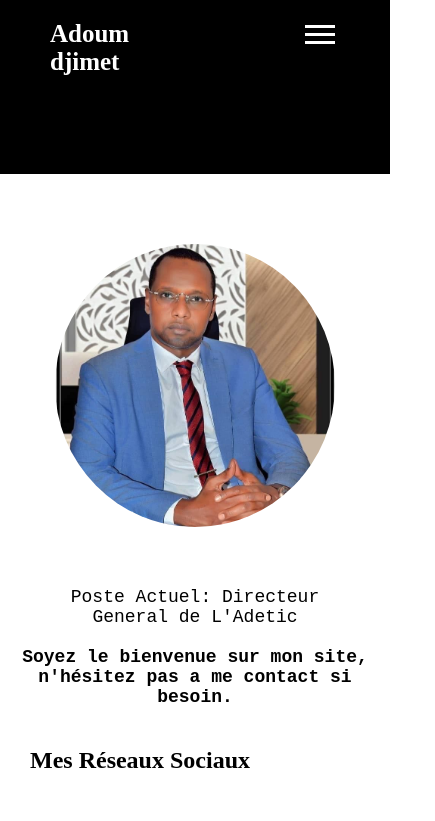
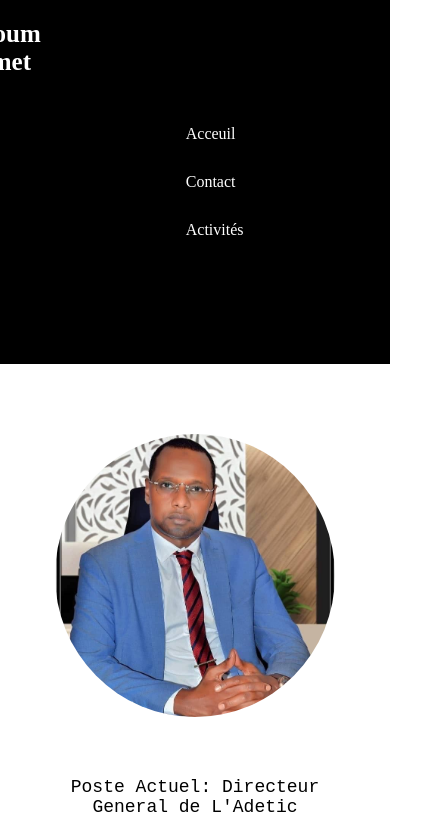
Before and after one commit to salah-barkai/adoum-djimet, a plain HTML site: page index.html in a window 390 px wide. Both pictures are taken after a click on the element 319 px from the left and 34 px from the top of the page. Shown: the top 821 px of the page, 435 px wide, since content can reach past the window. Drawn offline with nearby package versions, Linux system fonts and the light colour scheme.

Commit message:
Add files via upload

```diff
--- a/index.html
+++ b/index.html
@@ -4,13 +4,13 @@
     <meta charset="UTF-8">
     <meta name="viewport" content="width=device-width, initial-scale=1.0">
     <style>
-        *{
+        * {
             padding: 0px;
             margin: 0px;
             box-sizing: border-box;
             user-select: none;
+        }
 
-        }
         header {
             margin: 0px;
             padding: 10px;
@@ -20,15 +20,14 @@
             color: white;
         }
 
-        h1{
+        h1 {
             font-size: 25px;
             font-weight: bold;
             padding: 10px;
             margin: 10px;
-
         }
 
-        nav{
+        nav {
             display: flex;
             margin: auto;
             justify-content: center;
@@ -36,7 +35,6 @@
             padding: 10px;
             height: 100%;
             color: white;
-
         }
 
         ul {
@@ -54,7 +52,7 @@
             cursor: pointer;
         }
 
-        .burger{
+        .burger {
             padding: 7px;
             margin: 13px;
             cursor: pointer;
@@ -73,64 +71,49 @@
                 padding: 0px 50px;
             }
 
+            /* Styles for nav ul */
                 nav ul {
-                display: none;
+                    display: none; /* Caché par défaut sur les petits écrans */
                     flex-direction: column;
+                    background-color: black;
                     width: 100%;
-                background-color: black;
+                    margin: 0;
                     color: white;
+                    /* Réinitialiser les marges */
                 }
 
                 nav.show ul {
                     display: flex;
-                color: white;
+                    opacity: 1;
+                    height: 100%;
+                    padding: 100px;
+                    background-color: black;
+                    /* Afficher lorsque la classe 'show' est active */
                 }
 
-
-
-            nav.show {
-                display: inline-block;
-                width: 100%;
-                padding: auto;
-                margin: auto;
-                overflow: auto;
-                opacity: 1;
-                transition: ease 2.0;
-                background-color: black;
-                color: white;
-    }
 
 
 
             .burger {
                 display: block;
-
             }
 
             .trois {
                 background-color: white;
-
             }
 
-            .burger:hover + nav ul {
-                display: inline-block;
-
-
-            }
-
-            .Bienvenue{
+            .Bienvenue {
                 padding: 0px 30px;
                 display: flex;
                 flex-direction: column;
                 margin: 10px;
-
-            }
-            .Bienvenue h1{
-                padding: 0px 30px;
-
             }
 
-            .Bienvenue p{
+            .Bienvenue h1 {
+                padding: 0px 30px;
+            }
+
+            .Bienvenue p {
                 padding: 0px 30px;
             }
 
@@ -138,66 +121,66 @@
                 margin: 5px;
                 padding: 0px 30px;
                 justify-content: center;
-
             }
 
             .articles {
                 cursor: pointer;
                 display: flex;
-            flex-direction: column;}
+                flex-direction: column;
+            }
 
             iframe {
                 width: 400px;
             }
         }
 
-
-
         @media only screen and (max-width: 593px) {
             header {
                 padding: 0px 30px;
             }
 
+            /* Styles for nav ul */
             nav ul {
-                display: none;
+                    display: none; /* Caché par défaut sur les petits écrans */
                     flex-direction: column;
+                    background-color: black;
+                    width: 100%;
+                    margin: 0;
                     color: white;
+                    /* Réinitialiser les marges */
                 }
 
-            nav.show {
-                display: inline-block;
+                nav.show ul {
+                    display: flex;
+                    opacity: 1;
                     height: 100%;
-                width: 100%;
-                padding: auto;
-                margin: auto;
-                overflow: auto;
-                opacity: 1;
-                transition: ease 2.0;
+                    padding: 100px;
                     background-color: black;
-                color: white;
+                    /* Afficher lorsque la classe 'show' est active */
                 }
+
+
+
 
 
 
             .burger {
                 color: white;
                 display: block;
-
             }
 
-.Bienvenue{
+            .Bienvenue {
                 padding: 0px 30px;
                 display: flex;
                 flex-direction: column;
                 margin: 10px;
-
-            }
-            .Bienvenue h1{
-                padding: 0px 30px;
-
             }
 
-            .Bienvenue p{
+            .Bienvenue h1 {
+                padding: 0px 30px;
+            }
+
+            .Bienvenue p {
                 padding: 0px 30px;
             }
 
@@ -205,38 +188,36 @@
                 margin: 5px;
                 padding: 0px 30px;
                 justify-content: center;
-
             }
 
             .articles {
                 cursor: pointer;
                 display: flex;
-            flex-direction: column;}
+                flex-direction: column;
+            }
 
             iframe {
                 width: 280px;
             }
-
         }
 
         .Bienvenue {
-            margin:10px;
+            margin: 10px;
             justify-content: center;
             align-items: center;
             display: flex;
             flex-wrap: 3;
         }
 
-        .Bienvenue h1{
+        .Bienvenue h1 {
             margin: auto;
             align-items: center;
             justify-content: center;
             text-align: center;
             display: none;
-
         }
 
-        .Bienvenue img{
+        .Bienvenue img {
             margin: 10px;
             text-align: center;
             align-content: center;
@@ -256,20 +237,20 @@
             font-size: 18px;
             font-family: monospace;
         }
-        .contact p{
+
+        .contact p {
             display: flex;
             justify-content: center;
             align-items: center;
             text-align: center;
             margin: auto;
             padding: 10px;
+        }
 
-        }
-        h2{
+        h2 {
             margin: 20px;
             justify-content: center;
             padding: 10px;
-
         }
 
         .contact {
@@ -280,10 +261,11 @@
             display: flex;
             flex-wrap: 3;
             padding: 20px;
-            background-color:'whitesmoke';
+            background-color: 'whitesmoke';
             border-radius: 10px;
             width: auto;
         }
+
         .scolaire p {
             display: flex;
             justify-content: center;
@@ -292,7 +274,8 @@
             margin: auto;
             padding: 10px;
         }
-        .scolaire  {
+
+        .scolaire {
             justify-content: center;
             align-items: center;
             text-align: center;
@@ -300,7 +283,7 @@
             display: flex;
             flex-wrap: 3;
             padding: 20px;
-            background-color:'whitesmoke';
+            background-color: 'whitesmoke';
             border-radius: 10px;
             width: auto;
         }
@@ -311,12 +294,12 @@
             padding: 10px;
         }
 
-        .bienvenue2{
+        .bienvenue2 {
             margin: 10px;
             padding: 10px;
         }
 
-        .bienvenue2 p{
+        .bienvenue2 p {
             text-align: center;
             align-items: center;
             font-size: 18px;
@@ -333,11 +316,12 @@
             align-items: center;
         }
 
-        .footer{
+        .footer {
             background-color: black;
             color: whitesmoke;
             padding: 20px;
         }
+
         h4 {
             margin: 30px;
             padding: 10px;
@@ -397,6 +381,7 @@
 
 
 
+
     </style>
 </head>
 <body>
@@ -404,12 +389,12 @@
         <h1>Adoum djimet</h1>
         <nav>
             <ul>
-                <li id="Acceuil">Acceuil</li>
-                <li id="contact">Contacts</li>
+                <li id="acceuil">Acceuil</li>
+                <li id="contact">Contact</li>
                 <li id="info">Activités</li>
             </ul>
         </nav>
-        <div class="burger" id="burger">
+        <div class="burger">
             <div class="trois"></div>
             <div class="trois"></div>
             <div class="trois"></div>
@@ -469,11 +454,13 @@
     <!-- Your content goes here -->
     <script type="module" src="https://unpkg.com/ionicons@7.1.0/dist/ionicons/ionicons.esm.js"></script>
    <script nomodule src="https://unpkg.com/ionicons@7.1.0/dist/ionicons/ionicons.js"></script>
+       <script src="https://cdn.jsdelivr.net/npm/@popperjs/core@2.11.8/dist/umd/popper.min.js" integrity="sha384-I7E8VVD/ismYTF4hNIPjVp/Zjvgyol6VFvRkX/vR+Vc4jQkC+hVqc2pM8ODewa9r" crossorigin="anonymous"></script>
+      <script src="https://cdn.jsdelivr.net/npm/bootstrap@5.3.3/dist/js/bootstrap.min.js" integrity="sha384-0pUGZvbkm6XF6gxjEnlmuGrJXVbNuzT9qBBavbLwCsOGabYfZo0T0to5eqruptLy" crossorigin="anonymous"></script>
 
     <script>
         const burger = document.querySelector('.burger');
         const nav = document.querySelector('nav');
-        const acceuil = document.querySelector('#Acceuil');
+        const acceuil = document.querySelector('#acceuil');
         const contact= document.querySelector('#contact');
         const info= document.querySelector('#info');
 
```
Also changed, not shown: activité.html (+38 -29 lines), contact.html (+43 -25 lines). Lines whose indentation alone changed are shown as unchanged.
